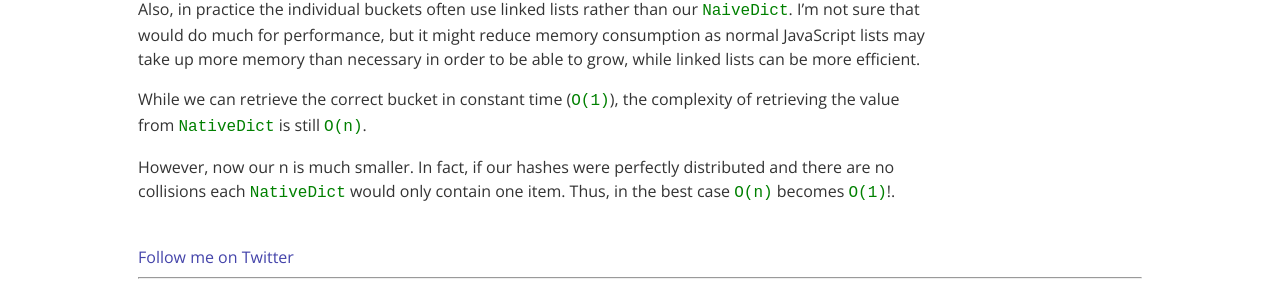
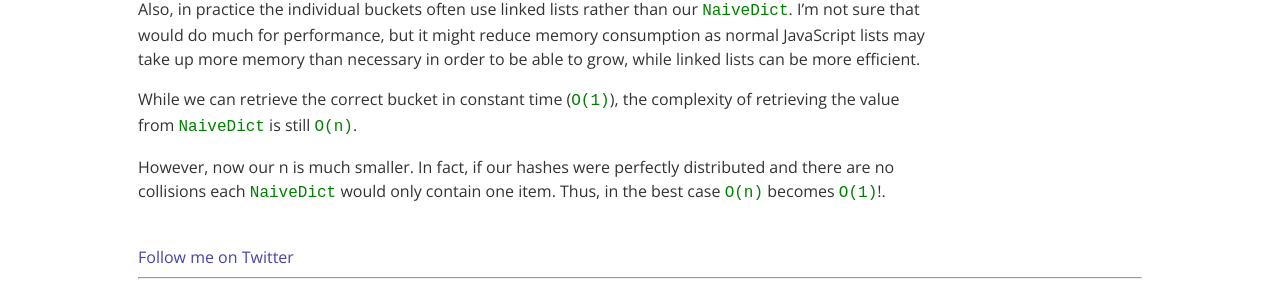
Before and after one commit to mattzeunert/mattzeunert.github.io, a Jekyll site: the page built from _posts/2017-02-01-implementing-a-hash-table-in-javascript.md, in a window 1280 px wide and 900 px high, scrolled down 5917 px. Shown: the part 517-825 px from the top of the window. Built offline with Jekyll 4.4.1, drawn with Linux system fonts in a browser that asks for light colours; nearby versions of some CDN libraries; comment, search, counter and statistics services are not loaded.

Commit message:
NaiveDict

```diff
--- a/_posts/2017-02-01-implementing-a-hash-table-in-javascript.md
+++ b/_posts/2017-02-01-implementing-a-hash-table-in-javascript.md
@@ -240,6 +240,6 @@ While our CPU performance is pretty good there's still a lot of room to save on
 
 Also, in practice the individual buckets often use linked lists rather than our `NaiveDict`. I'm not sure that would do much for performance, but it might reduce memory consumption as normal JavaScript lists may take up more memory than necessary in order to be able to grow, while linked lists can be more efficient.
 
-While we can retrieve the correct bucket in constant time (`O(1)`), the complexity of retrieving the value from `NativeDict` is still `O(n)`.
+While we can retrieve the correct bucket in constant time (`O(1)`), the complexity of retrieving the value from `NaiveDict` is still `O(n)`.
 
-However, now our n is much smaller. In fact, if our hashes were perfectly distributed and there are no collisions each `NativeDict` would only contain one item. Thus, in the best case `O(n)` becomes `O(1)`!.
+However, now our n is much smaller. In fact, if our hashes were perfectly distributed and there are no collisions each `NaiveDict` would only contain one item. Thus, in the best case `O(n)` becomes `O(1)`!.
```
